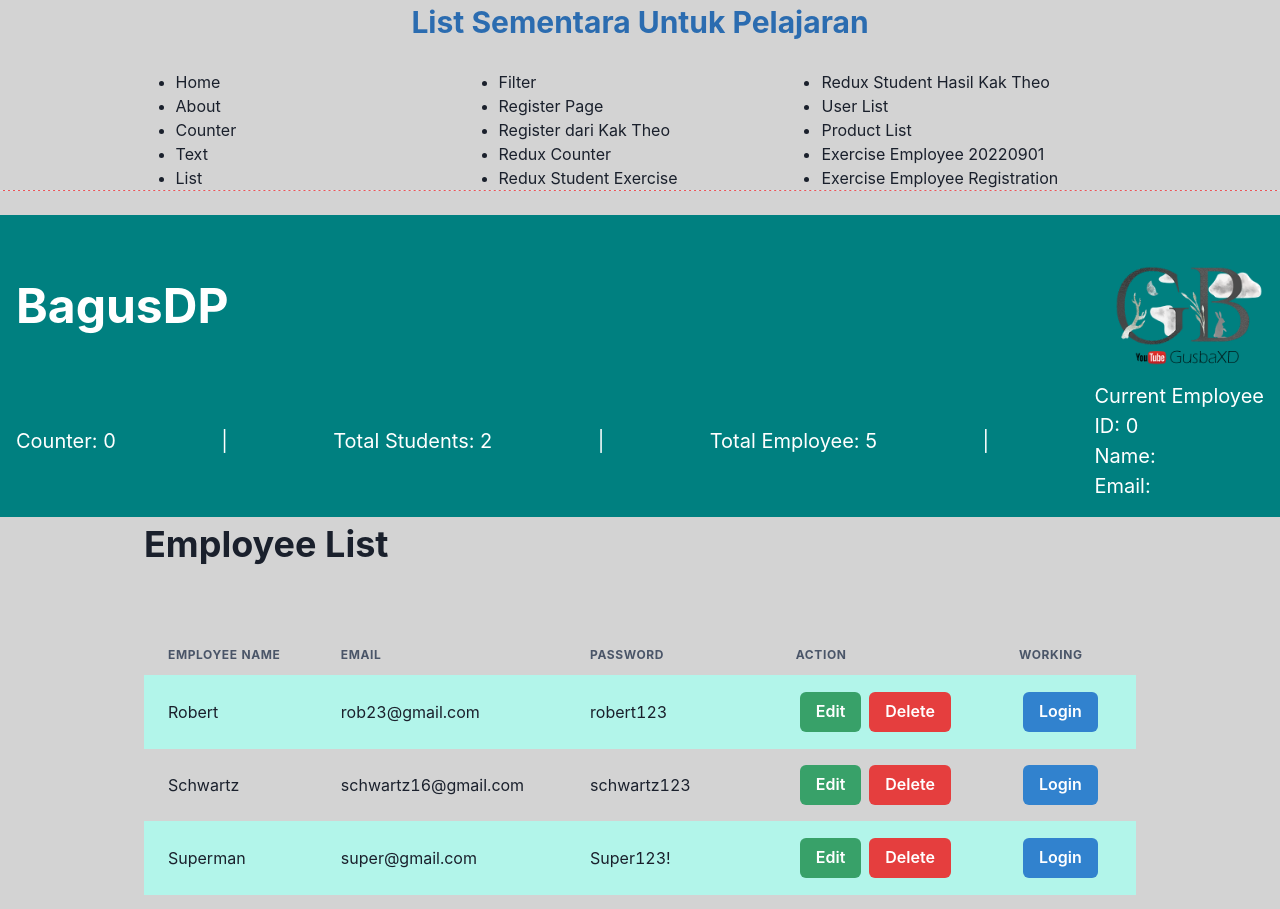
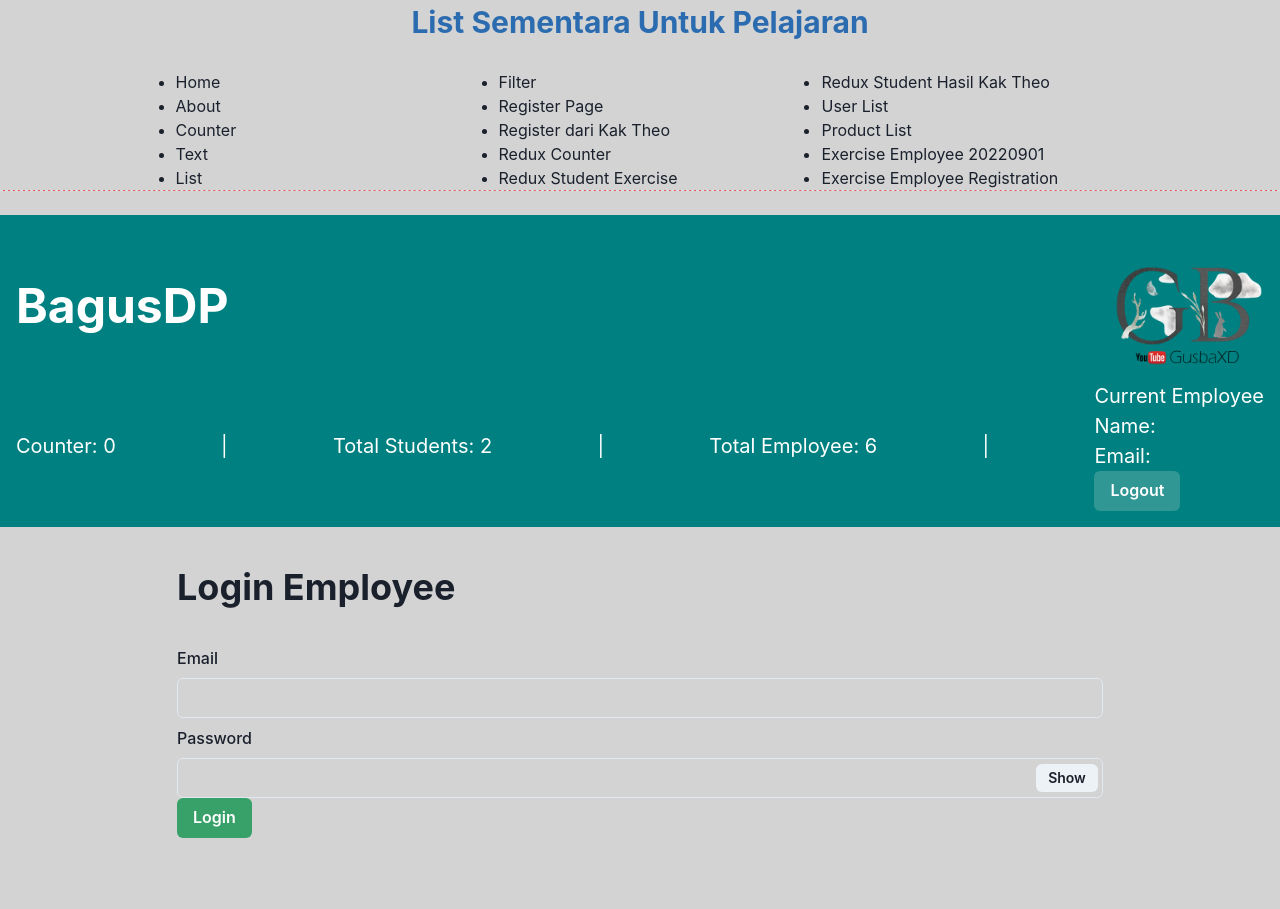
Before and after one commit to BagusDP2011/Exercise, a React (Create React App) app: page /exerciseemployee in a window 1280 px wide. Shown: the top 909 px of the page. Built offline with nearby package versions, Linux system fonts and the light colour scheme; data requests are answered from the project's data file.

Commit message:
20220903 - Challange Login Logout

```diff
--- a/db/db.json
+++ b/db/db.json
@@ -49,6 +49,13 @@
       "email": "asadasd@gmail.com",
       "password": "oaisjdoiasj82@ssS",
       "id": 6
+    },
+    {
+      "employee_name": "To be deleted",
+      "email": "delete@ino.com",
+      "password": "Wowowowo123@",
+      "id": 7
     }
+
   ]
 }
--- a/src/App.jsx
+++ b/src/App.jsx
@@ -6,7 +6,7 @@ import TextPage from "./pages/Text";
 import List from "./pages/List";
 import Filter from "./pages/Filter";
 import { Routes, Route, Link } from "react-router-dom";
-import { Text, UnorderedList, ListItem, Box, Divider, Stack, HStack, Container, Image, GridItem, Grid, InputRightElement, Toast } from "@chakra-ui/react";
+import { Text, UnorderedList, ListItem, Box, Divider, Stack, HStack, Container, Image, GridItem, Grid, InputRightElement, Toast, Button } from "@chakra-ui/react";
 import RegisterPage from "./pages/RegisterPage";
 import RegisterT from "./pages/RegisterT";
 import ReduxCounter from "./pages/ReduxCounter";
@@ -19,8 +19,8 @@ import ProductEdit from "./pages/ProductEdit";
 import ExerciseEmployee from "./pages/ExerciseEmployee";
 import ExerciseEmployeeRegist from "./pages/ExerciseEmployeeRegist";
 import logo from './assets/GBBlack.png'
-import { fillEmployeeList } from "../src/features/employee/employeeSlice"
-import { useEffect } from "react";
+import { fillEmployeeList, resetTakeEmployee, takeEmployee } from "../src/features/employee/employeeSlice"
+import { useEffect, useState } from "react";
 import { jsonServerDataAPI } from "../src/api/index"
 import ExerciseEmployeeEdit from "./pages/ExerciseEmployeeEdit";
 
@@ -32,7 +32,13 @@ function App() {
   const employeeSelector = useSelector((state) => state.employee)
 
   const dispatch = useDispatch()
-
+  const [login, setLogin] = useState(false)
+  const loginStatus = () => {
+    setLogin(!login)
+    if (!login) {
+      dispatch(resetTakeEmployee())
+    }
+  }
   const fetchEmployees = async () => {
     try {
         const response = await jsonServerDataAPI.get("/employees")
@@ -175,9 +181,10 @@ function App() {
             </Text >
             <Text fontSize="xl" color="white">
               Current Employee <br />
-              ID: {employeeSelector.takeEmployee.id} <br />
+              {/* ID: {employeeSelector.takeEmployee.id} <br /> */}
               Name: {employeeSelector.takeEmployee.employee_name} <br />
-              Email: {employeeSelector.takeEmployee.email}
+              Email: {employeeSelector.takeEmployee.email} <br />
+              <Button colorScheme={"teal"} onClick={loginStatus}>Logout</Button>
             </Text>
             </HStack>
             </GridItem>
--- a/src/features/employee/employeeSlice.js
+++ b/src/features/employee/employeeSlice.js
@@ -22,6 +22,11 @@ const initialState = {
     password: "",
     id: 0,
   },
+  loginEmployee: {
+    email: "",
+    password: "",
+    id: 0,
+  }
 };
 
 export const employeeSlice = createSlice({
@@ -36,16 +41,22 @@ export const employeeSlice = createSlice({
     },
     takeEmployee: (state, action) => {
       state.takeEmployee = {
-        employee_name: action.payload,
+        employee_name: action.payload.employee_name,
         email: action.payload.email,
         password: action.payload.password,
         id: action.payload.id,
       }
     },
+    loginEmployee: (state, action) => {
+      state.loginEmployee = action.payload;
+    },
+    resetTakeEmployee: () => {
+      return {...initialState}
+    }
   },
 });
 
-export const { fillEmployeeList, editEmployee, takeEmployee } =
+export const { fillEmployeeList, editEmployee, takeEmployee, loginEmployee, resetTakeEmployee } =
   employeeSlice.actions;
 
 export default employeeSlice.reducer;
--- a/src/pages/ExerciseEmployee.jsx
+++ b/src/pages/ExerciseEmployee.jsx
@@ -17,6 +17,9 @@ import {
   Input,
   FormLabel,
   FormErrorMessage,
+  Stack,
+  InputGroup,
+  InputRightElement,
 } from "@chakra-ui/react";
 import { useState, useEffect } from "react";
 import { useSelector } from "react-redux";
@@ -26,22 +29,28 @@ import { useFormik } from "formik";
 import * as Yup from "yup";
 import { Link } from "react-router-dom";
 import ExerciseEmployeeRegist from "./ExerciseEmployeeRegist";
-import { takeEmployee } from "../features/employee/employeeSlice";
+import {
+  takeEmployee,
+  loginEmployee,
+} from "../features/employee/employeeSlice";
 import fetchEmployees from "../App";
-import { useDispatch } from "react-redux";
+import { useDispatch, getState } from "react-redux";
 import { fillEmployeeList } from "../features/employee/employeeSlice";
+import { wrapHandler } from "framer-motion";
 
 const ExerciseEmployee = () => {
-  const employeeSelector = useSelector((state) => state.employee);
+  var employeeSelector = useSelector((state) => state.employee);
   const Toast = useToast();
   const params = useParams();
   const dispatch = useDispatch();
+  const [show, setShow] = useState(false);
+  const setshow = () => setShow(!show);
 
   const fetchEmployees = async () => {
     try {
       const response = await jsonServerDataAPI.get("/employees");
       dispatch(fillEmployeeList(response.data));
-      console.log(response.data);
+      // console.log(response.data);
     } catch (err) {
       console.log(err);
       Toast({
@@ -61,15 +70,25 @@ const ExerciseEmployee = () => {
     }
   };
 
-  const loginBtnHandler = async (data) => {
-    try {
-      dispatch(takeEmployee(data));
-      fetchEmployees();
-      Toast({ title: "Login successfully", status: "info" });
-    } catch (err) {
-      console.log(err);
-      alert("err");
-    }
+  const loginBtnHandler = (val) => {
+    dispatch(takeEmployee(val));
+    fetchEmployees();
+    // console.log(employeeSelector.takeEmployee)
+    Toast({ title: "Login successfully", status: "info" });
+  };
+
+  const formChangeHandler = (event) => {
+    formik.setFieldValue(event.target.name, event.target.value);
+  };
+
+  const newLoginBtn = () => {
+    dispatch(loginEmployee());
+    formik.setFieldValue("email", "");
+    formik.setFieldValue("password", "");
+    console.log(employeeSelector.loginEmployee);
+    // val.email === employeeSelector.takeEmployee.email ?
+    //  dispatch(takeEmployee()) :
+    //   Toast({ title: "Failed", status: "error" })
   };
 
   const renderEmployee = () => {
@@ -111,41 +130,114 @@ const ExerciseEmployee = () => {
   const formik = useFormik({
     initialValues: {
       employee_name: "",
-      email: 0,
-      password: 0,
+      email: "",
+      password: "",
     },
-    onSubmit: async (values) => {
-      try {
-        const { employee_name, email, password } = values;
-        let newemployee = {
-          employee_name,
-          email,
-          password,
-        };
+    onSubmit: (values) => {
+      console.log(values);
+      let loginStatus = false;
+      employeeSelector.data.map((val) => {
+        if (values.email === val.email && values.password === val.password) {
+          console.log(val);
+          loginStatus = true;
+          dispatch(takeEmployee(val));
+          Toast({ title: "Login Successfully", status: "success" });
+          fetchEmployees();
+        } else if (
+          values.email === val.email &&
+          values.password !== val.password
+        ) {
+          return Toast({
+            title: "Login Failed: Wrong password",
+            status: "error",
+          });
+        } else if (
+          values.password === val.password &&
+          values.email !== val.email
+        ) {
+          return Toast({
+            title: "User with email does not exist",
+            status: "error",
+          });
+        }
+      });
 
-        await jsonServerDataAPI.post("/Employees", newemployee);
-        fetchEmployees();
-        Toast({ title: "Employee Added", status: "success" });
-      } catch (err) {
-        Toast({ title: "Failed", status: "error" });
-        console.log(err);
-      }
     },
     validationSchema: Yup.object({
-      employee_name: Yup.string().required("Nama Produk: Tidak boleh kosong"),
-      email: Yup.number()
-        .required("Harga Produk: Tidak boleh kosong")
-        .min(1000, "Minimum 1k")
-        .max(100000, "Max 100k"),
-      password: Yup.number()
-        .required("password Produk: Tidak boleh kosong")
-        .min(1),
+      email: Yup.string().email().required("Email: Tidak boleh kosong"),
+      password: Yup.string().required("password: Tidak boleh kosong"),
+      // .matches(
+      //     /^(?=.*[a-z])(?=.*[A-Z])(?=.*[0-9])(?=.*[!@#\$%\^&\*])(?=.{8,})/,
+      //     "Must Contain 8 Characters, One Uppercase, One Lowercase, One Number and One Special Case Character"
+      //     )
     }),
     validateOnChange: false,
   });
 
   return (
     <Container maxW="container.lg">
+      {/*
+        1. Fitur login. Email dan password harus sesuai. Gunakan global
+           state untuk perbandingan data, tanpa network call tambahan.
+        2. Kalau login berhasil, tampilkan data di navbar. Tampilkan toast
+           (success)
+        3. Kalau login gagal, tampilkan message dengan case ini:
+          a. email tidak ditemukan, input email menjadi merah dengan message
+             "User with email does not exist". Lalu tampilkan toast (error)
+          b. password salah, input password menjadi merah dengan message
+             "Wrong password". Lalu tampilkan toast (error).
+        4. Buat button di navbar untuk LOGOUT
+      */}
+      <Box p="8" mb="8" borderRadius="6px" border="solid 1px lightgrey">
+        <Text fontWeight="bold" fontSize="4xl" mb="8">
+          Login Employee
+        </Text>
+        <Stack>
+          <FormControl>
+            <FormLabel>Email</FormLabel>
+            <Input
+              autoComplete="off"
+              value={formik.values.email}
+              onChange={formChangeHandler}
+              isInvalid={
+                formik.values.email.match(employeeSelector.takeEmployee.email)
+                  ? false
+                  : true
+              }
+              name="email"
+              type="email"
+            />
+            <FormErrorMessage>User with email does not exist</FormErrorMessage>
+          </FormControl>
+          <FormControl>
+            <FormLabel>Password</FormLabel>
+            <InputGroup>
+              <Input
+                value={formik.values.password}
+                onChange={formChangeHandler}
+                name="password"
+                isInvalid={
+                  formik.values.password.match(
+                  employeeSelector.takeEmployee.password)
+                    ? false
+                    : true
+                }
+                type={show ? "text" : "password"}
+              />
+              <InputRightElement width="4.5rem">
+                <Button h="1.75rem" size="sm" onClick={() => setshow(!show)}>
+                  {show ? "Hide" : "Show"}
+                </Button>
+              </InputRightElement>
+            </InputGroup>
+            <FormErrorMessage>Wrong password</FormErrorMessage>
+            <Button colorScheme="green" onClick={formik.handleSubmit}>
+              Login
+            </Button>
+          </FormControl>
+        </Stack>
+      </Box>
+
       <Text fontWeight="bold" fontSize="4xl" marginBottom="16">
         Employee List
       </Text>
--- a/src/pages/ExerciseEmployeeRegist.jsx
+++ b/src/pages/ExerciseEmployeeRegist.jsx
@@ -54,6 +54,7 @@ const ExerciseEmployeeRegist = () => {
                 formik.setFieldValue("employee_name","")
                 formik.setFieldValue("email","")
                 formik.setFieldValue("password","")
+
 
             } catch (err) {
                 Toast({ title: "Failed", status:"error"})
```
